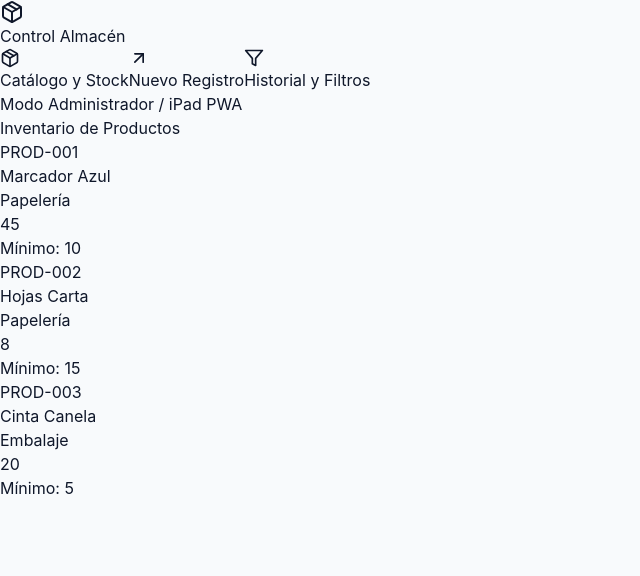
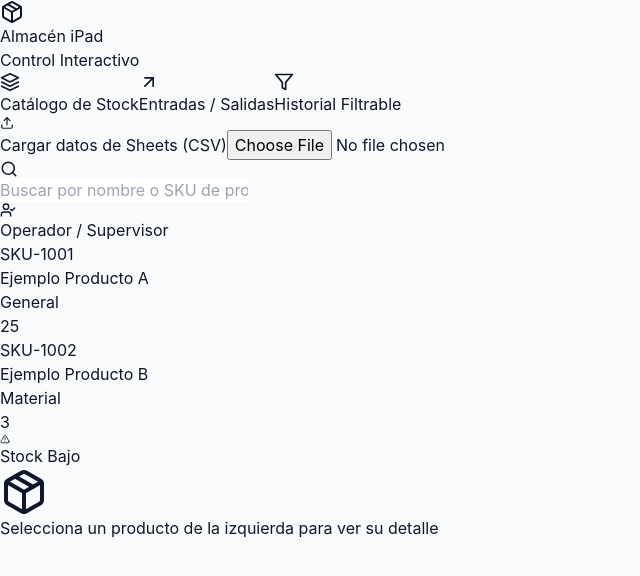
Before and after one commit to hectoraguilar-RG/almacen-ipad-app, a React (Vite) app: page / in a window 1280 px wide. Shown: the top 576 px of the page, without its empty margins (0-640 px from the left). Built offline with nearby package versions, Linux system fonts and the light colour scheme.

Commit message:
Update App.jsx

```diff
--- a/src/App.jsx
+++ b/src/App.jsx
@@ -1,111 +1,233 @@
 import React, { useState } from 'react';
-import { Package, ArrowDownLeft, ArrowUpRight, RefreshCw, Camera, Search, Filter } from 'lucide-react';
+import Papa from 'papaparse';
+import { Package, ArrowDownLeft, ArrowUpRight, RefreshCw, Upload, Search, Filter, AlertTriangle, Layers, UserCheck } from 'lucide-react';
 
 export default function App() {
   const [activeTab, setActiveTab] = useState('catalogo');
   const [filterType, setFilterType] = useState('todos');
+  const [searchTerm, setSearchTerm] = useState('');
+  const [selectedProduct, setSelectedProduct] = useState(null);
 
-  // Datos de prueba simulando tu Google Sheet
-  const productos = [
-    { id: 1, sku: 'PROD-001', nombre: 'Marcador Azul', stock: 45, min: 10, cat: 'Papelería' },
-    { id: 2, sku: 'PROD-002', nombre: 'Hojas Carta', stock: 8, min: 15, cat: 'Papelería' },
-    { id: 3, sku: 'PROD-003', nombre: 'Cinta Canela', stock: 20, min: 5, cat: 'Embalaje' }
-  ];
+  // Lista de productos cargados desde CSV
+  const [productos, setProductos] = useState([
+    { sku: 'SKU-1001', nombre: 'Ejemplo Producto A', stock: 25, min: 5, cat: 'General' },
+    { sku: 'SKU-1002', nombre: 'Ejemplo Producto B', stock: 3, min: 10, cat: 'Material' }
+  ]);
 
-  const historial = [
-    { id: 101, tipo: 'entrada', prod: 'Marcador Azul', cant: 20, fecha: '2026-08-11', resp: 'Compra Factura #45' },
-    { id: 102, tipo: 'salida', prod: 'Hojas Carta', cant: 2, fecha: '2026-08-11', resp: 'Entregado a Juan Pérez' },
-    { id: 103, tipo: 'ajuste', prod: 'Cinta Canela', cant: -1, fecha: '2026-08-10', resp: 'Ajuste por Auditoría' }
-  ];
+  // Manejo de lectura de tu archivo CSV de Google Sheets
+  const handleFileUpload = (e) => {
+    const file = e.target.files[0];
+    if (file) {
+      Papa.parse(file, {
+        header: true,
+        skipEmptyLines: true,
+        complete: (results) => {
+          const parsedData = results.data.map((item, index) => ({
+            id: index + 1,
+            sku: item.SKU || item.Código || item.Codigo || `SKU-${index + 1}`,
+            nombre: item.Producto || item.Nombre || item.Descripción || 'Sin nombre',
+            stock: parseInt(item.Stock || item.Cantidad || item.Existencias || 0),
+            min: parseInt(item['Stock Mínimo'] || item.Minimo || 5),
+            cat: item.Categoría || item.Categoria || 'General'
+          }));
+          setProductos(parsedData);
+          if(parsedData.length > 0) setSelectedProduct(parsedData[0]);
+        }
+      });
+    }
+  };
+
+  const filteredProducts = productos.filter(p =>
+    p.nombre.toLowerCase().includes(searchTerm.toLowerCase()) ||
+    p.sku.toLowerCase().includes(searchTerm.toLowerCase())
+  );
 
   return (
-    <div className="flex h-screen bg-slate-100 font-sans">
-      {/* Barra Lateral de Navegación iPad */}
-      <div className="w-64 bg-slate-900 text-white flex flex-col p-4 justify-between">
+    <div className="flex h-screen bg-slate-100 font-sans text-slate-800">
+      {/* Sidebar Lateral Adaptado para iPad */}
+      <aside className="w-72 bg-slate-900 text-white flex flex-col p-6 justify-between shadow-xl">
         <div>
-          <h1 className="text-xl font-bold mb-8 flex items-center gap-2">
-            <Package className="text-blue-400" /> Control Almacén
-          </h1>
+          <div className="flex items-center gap-3 mb-8">
+            <div className="bg-blue-600 p-2 rounded-xl">
+              <Package className="text-white" size={24} />
+            </div>
+            <div>
+              <h1 className="text-lg font-bold leading-none">Almacén iPad</h1>
+              <span className="text-xs text-slate-400">Control Interactivo</span>
+            </div>
+          </div>
+
           <nav className="space-y-2">
             <button
               onClick={() => setActiveTab('catalogo')}
-              className={`w-full text-left p-3 rounded-lg flex items-center gap-3 ${activeTab === 'catalogo' ? 'bg-blue-600' : 'hover:bg-slate-800'}`}>
-              <Package size={20} /> Catálogo y Stock
+              className={`w-full text-left px-4 py-3 rounded-xl font-medium flex items-center gap-3 transition ${activeTab === 'catalogo' ? 'bg-blue-600 text-white shadow-lg shadow-blue-600/30' : 'text-slate-400 hover:bg-slate-800 hover:text-white'}`}>
+              <Layers size={20} /> Catálogo de Stock
             </button>
             <button
               onClick={() => setActiveTab('movimiento')}
-              className={`w-full text-left p-3 rounded-lg flex items-center gap-3 ${activeTab === 'movimiento' ? 'bg-blue-600' : 'hover:bg-slate-800'}`}>
-              <ArrowUpRight size={20} /> Nuevo Registro
+              className={`w-full text-left px-4 py-3 rounded-xl font-medium flex items-center gap-3 transition ${activeTab === 'movimiento' ? 'bg-blue-600 text-white shadow-lg shadow-blue-600/30' : 'text-slate-400 hover:bg-slate-800 hover:text-white'}`}>
+              <ArrowUpRight size={20} /> Entradas / Salidas
             </button>
             <button
               onClick={() => setActiveTab('historial')}
-              className={`w-full text-left p-3 rounded-lg flex items-center gap-3 ${activeTab === 'historial' ? 'bg-blue-600' : 'hover:bg-slate-800'}`}>
-              <Filter size={20} /> Historial y Filtros
+              className={`w-full text-left px-4 py-3 rounded-xl font-medium flex items-center gap-3 transition ${activeTab === 'historial' ? 'bg-blue-600 text-white shadow-lg shadow-blue-600/30' : 'text-slate-400 hover:bg-slate-800 hover:text-white'}`}>
+              <Filter size={20} /> Historial Filtrable
             </button>
           </nav>
         </div>
-        <div className="text-xs text-slate-400">Modo Administrador / iPad PWA</div>
+
+        {/* Carga Rápida de CSV de Google Sheets */}
+        <div className="bg-slate-800 p-4 rounded-xl border border-slate-700">
+          <label className="text-xs text-slate-300 font-semibold mb-2 block flex items-center gap-2">
+            <Upload size={14} /> Cargar datos de Sheets (CSV)
+          </label>
+          <input
+            type="file"
+            accept=".csv"
+            onChange={handleFileUpload}
+            className="text-xs text-slate-400 file:mr-2 file:py-1 file:px-2 file:rounded-md file:border-0 file:text-xs file:font-semibold file:bg-blue-600 file:text-white hover:file:bg-blue-500 cursor-pointer w-full"
+          />
         </div>
+      </aside>
 
-      {/* Contenido Principal */}
-      <div className="flex-1 overflow-y-auto p-8">
+      {/* Area de Trabajo Principal */}
+      <main className="flex-1 overflow-hidden flex flex-col">
+        {/* Header Superior con Buscador */}
+        <header className="bg-white border-b border-slate-200 px-8 py-4 flex justify-between items-center">
+          <div className="relative w-96">
+            <Search className="absolute left-3 top-2.5 text-slate-400" size={18} />
+            <input
+              type="text"
+              placeholder="Buscar por nombre o SKU de producto..."
+              value={searchTerm}
+              onChange={(e) => setSearchTerm(e.target.value)}
+              className="w-full pl-10 pr-4 py-2 bg-slate-100 border border-slate-200 rounded-xl text-sm focus:outline-none focus:ring-2 focus:ring-blue-500"
+            />
+          </div>
+          <div className="flex items-center gap-2 text-xs font-semibold text-slate-500 bg-slate-100 px-3 py-1.5 rounded-lg border">
+            <UserCheck size={16} className="text-green-600" /> Operador / Supervisor
+          </div>
+        </header>
+
+        {/* Vista del Catálogo en Split View iPad */}
         {activeTab === 'catalogo' && (
+          <div className="flex-1 flex overflow-hidden p-6 gap-6">
+            {/* Lista de Productos (Izquierda) */}
+            <div className="w-1/2 overflow-y-auto space-y-3 pr-2">
+              {filteredProducts.map(p => (
+                <div
+                  key={p.sku}
+                  onClick={() => setSelectedProduct(p)}
+                  className={`p-4 rounded-2xl bg-white border transition cursor-pointer flex justify-between items-center ${selectedProduct?.sku === p.sku ? 'border-blue-500 ring-2 ring-blue-500/20 shadow-md' : 'border-slate-200 hover:border-slate-300'}`}>
                   <div>
-            <h2 className="text-2xl font-bold mb-6">Inventario de Productos</h2>
-            <div className="grid grid-cols-2 gap-4">
-              {productos.map(p => (
-                <div key={p.id} className="bg-white p-5 rounded-xl shadow-sm border border-slate-200 flex justify-between items-center">
-                  <div>
-                    <span className="text-xs font-mono bg-slate-100 px-2 py-1 rounded text-slate-600">{p.sku}</span>
-                    <h3 className="text-lg font-semibold mt-1">{p.nombre}</h3>
-                    <p className="text-sm text-slate-500">{p.cat}</p>
+                    <span className="text-xs font-mono font-bold text-slate-500 bg-slate-100 px-2 py-0.5 rounded-md">{p.sku}</span>
+                    <h3 className="font-bold text-slate-800 mt-1">{p.nombre}</h3>
+                    <span className="text-xs text-slate-400">{p.cat}</span>
                   </div>
                   <div className="text-right">
-                    <span className={`text-2xl font-bold ${p.stock <= p.min ? 'text-red-500' : 'text-slate-800'}`}>
+                    <span className={`text-xl font-black ${p.stock <= p.min ? 'text-red-500' : 'text-slate-800'}`}>
                       {p.stock}
                     </span>
-                    <p className="text-xs text-slate-400">Mínimo: {p.min}</p>
+                    {p.stock <= p.min && (
+                      <span className="flex items-center gap-1 text-[10px] font-bold text-red-500 bg-red-50 px-2 py-0.5 rounded-full mt-1">
+                        <AlertTriangle size={10} /> Stock Bajo
+                      </span>
+                    )}
                   </div>
                 </div>
               ))}
             </div>
+
+            {/* Ficha Interactiva Detallada (Derecha) */}
+            <div className="w-1/2 bg-white rounded-2xl border border-slate-200 p-6 flex flex-col justify-between shadow-sm">
+              {selectedProduct ? (
+                <div>
+                  <div className="flex justify-between items-start mb-6 border-b pb-4">
+                    <div>
+                      <span className="text-xs font-mono font-bold text-blue-600 bg-blue-50 px-2.5 py-1 rounded-lg">{selectedProduct.sku}</span>
+                      <h2 className="text-2xl font-black text-slate-900 mt-2">{selectedProduct.nombre}</h2>
+                      <p className="text-sm text-slate-500">{selectedProduct.cat}</p>
+                    </div>
+                    <div className="bg-slate-50 border p-4 rounded-xl text-center">
+                      <span className="text-xs text-slate-400 font-semibold uppercase block">Stock Actual</span>
+                      <span className={`text-3xl font-black ${selectedProduct.stock <= selectedProduct.min ? 'text-red-500' : 'text-slate-900'}`}>{selectedProduct.stock}</span>
+                    </div>
+                  </div>
+
+                  <h4 className="font-bold text-sm text-slate-700 mb-3">Historial del Producto</h4>
+                  <div className="space-y-2">
+                    <div className="p-3 bg-slate-50 rounded-xl text-xs flex justify-between items-center border">
+                      <span className="flex items-center gap-2 font-medium"><ArrowDownLeft className="text-green-500" size={16}/> Entrada por compra</span>
+                      <span className="font-mono font-bold text-green-600">+10</span>
+                    </div>
+                    <div className="p-3 bg-slate-50 rounded-xl text-xs flex justify-between items-center border">
+                      <span className="flex items-center gap-2 font-medium"><ArrowUpRight className="text-blue-500" size={16}/> Salida asignada a personal</span>
+                      <span className="font-mono font-bold text-blue-600">-2</span>
+                    </div>
+                  </div>
+                </div>
+              ) : (
+                <div className="h-full flex flex-col items-center justify-center text-slate-400">
+                  <Package size={48} className="mb-2 text-slate-300" />
+                  <p className="text-sm">Selecciona un producto de la izquierda para ver su detalle</p>
+                </div>
+              )}
+            </div>
           </div>
         )}
 
+        {/* Vista del Historial Filtrable */}
         {activeTab === 'historial' && (
-          <div>
-            <h2 className="text-2xl font-bold mb-4">Historial de Movimientos</h2>
-            <div className="flex gap-2 mb-6">
-              {['todos', 'entrada', 'salida', 'ajuste'].map(t => (
+          <div className="p-6 overflow-y-auto flex-1">
+            <div className="flex items-center justify-between mb-6">
+              <h2 className="text-2xl font-bold">Bitácora de Movimientos</h2>
+              <div className="flex gap-2 bg-slate-200 p-1 rounded-xl">
+                {['todos', 'entradas', 'salidas', 'ajustes'].map(t => (
                   <button
                     key={t}
                     onClick={() => setFilterType(t)}
-                  className={`px-4 py-2 rounded-lg text-sm font-medium capitalize ${filterType === t ? 'bg-slate-900 text-white' : 'bg-white border text-slate-600'}`}>
+                    className={`px-4 py-2 rounded-lg text-xs font-bold capitalize transition ${filterType === t ? 'bg-white text-slate-900 shadow-sm' : 'text-slate-600 hover:text-slate-900'}`}>
                     {t}
                   </button>
                 ))}
               </div>
-            <div className="bg-white rounded-xl shadow-sm border border-slate-200 divide-y">
-              {historial
-                .filter(h => filterType === 'todos' || h.tipo === filterType)
-                .map(h => (
-                  <div key={h.id} className="p-4 flex items-center justify-between">
-                    <div className="flex items-center gap-3">
-                      {h.tipo === 'entrada' && <ArrowDownLeft className="text-green-500" />}
-                      {h.tipo === 'salida' && <ArrowUpRight className="text-blue-500" />}
-                      {h.tipo === 'ajuste' && <RefreshCw className="text-amber-500" />}
+            </div>
+
+            <div className="bg-white rounded-2xl border border-slate-200 divide-y overflow-hidden shadow-sm">
+              <div className="p-4 flex justify-between items-center hover:bg-slate-50">
+                <div className="flex items-center gap-4">
+                  <div className="p-2.5 bg-green-100 text-green-700 rounded-xl"><ArrowDownLeft size={20} /></div>
                   <div>
-                        <p className="font-semibold">{h.prod}</p>
-                        <p className="text-xs text-slate-500">{h.resp} • {h.fecha}</p>
+                    <h4 className="font-bold text-sm">Entrada Multi-producto (Factura #102)</h4>
+                    <p className="text-xs text-slate-500">Ingreso por Compras • Hace 1 hora</p>
                   </div>
                 </div>
-                    <span className="font-mono font-bold">{h.cant > 0 ? `+${h.cant}` : h.cant}</span>
+                <span className="text-xs font-bold bg-green-50 text-green-700 border border-green-200 px-3 py-1 rounded-full">+ 50 ítems</span>
               </div>
-                ))}
+              <div className="p-4 flex justify-between items-center hover:bg-slate-50">
+                <div className="flex items-center gap-4">
+                  <div className="p-2.5 bg-blue-100 text-blue-700 rounded-xl"><ArrowUpRight size={20} /></div>
+                  <div>
+                    <h4 className="font-bold text-sm">Entrega a Compañero</h4>
+                    <p className="text-xs text-slate-500">Receptor: Juan Pérez (Mantenimiento) • Hoy 10:30 AM</p>
+                  </div>
+                </div>
+                <span className="text-xs font-bold bg-blue-50 text-blue-700 border border-blue-200 px-3 py-1 rounded-full">- 3 ítems</span>
+              </div>
+              <div className="p-4 flex justify-between items-center hover:bg-slate-50">
+                <div className="flex items-center gap-4">
+                  <div className="p-2.5 bg-amber-100 text-amber-700 rounded-xl"><RefreshCw size={20} /></div>
+                  <div>
+                    <h4 className="font-bold text-sm">Transferencia Inter-plantel</h4>
+                    <p className="text-xs text-slate-500">Destino: Plantel Norte • Leyenda: Apoyo Inter-sede</p>
+                  </div>
+                </div>
+                <span className="text-xs font-bold bg-amber-50 text-amber-700 border border-amber-200 px-3 py-1 rounded-full">Ajuste</span>
+              </div>
             </div>
           </div>
         )}
-      </div>
+      </main>
     </div>
   );
 }
```
Lines whose indentation alone changed are shown as unchanged.
